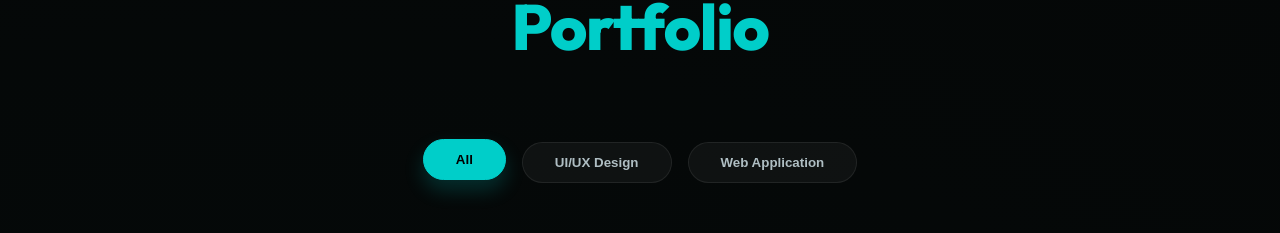
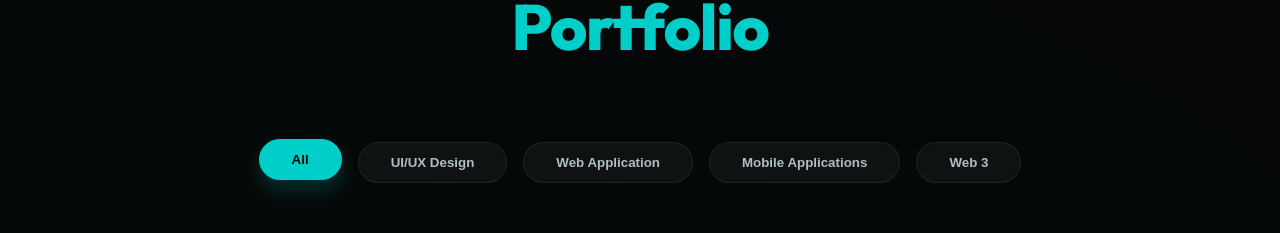
Before and after one commit to AdamDono/adam-dono-portfolio, an Angular app: page / in a window 1280 px wide. Shown: the part 3670-3903 px from the top of the page. Built offline with nearby package versions, Linux system fonts and the light colour scheme; no server answers; what ngx-lottie would draw is missing.

Commit message:
new categiry

```diff
--- a/src/app/components/portfolio/portfolio.component.ts
+++ b/src/app/components/portfolio/portfolio.component.ts
@@ -14,7 +14,7 @@ import { LoadingComponent } from '../loading/loading.component';
   styleUrls: ['./portfolio.component.css']
 })
 export class PortfolioComponent implements OnInit {
-  categories = ['All', 'UI/UX Design', 'Web Application'];
+  categories = ['All', 'UI/UX Design', 'Web Application', 'Mobile Applications', 'Web 3'];
   selectedCategory = 'All';
   isLoading = true;
   selectedProject: Project | null = null;
@@ -194,6 +194,28 @@ export class PortfolioComponent implements OnInit {
       imageUrl: '/ablewheels.png',
       demoLink: 'https://www.figma.com/design/Z1FYO6KXCVQz1oS5CSJCEN/AbleWHeels?node-id=144-1780',
       featured: true
+    },
+    {
+      id: 14,
+      title: 'Spike AI',
+      category: 'Web 3',
+      description: 'A utility token launching on Base, integrated with AI-driven ecosystems to power the next generation of decentralized applications. It serves as the core utility token for the Binary Trading Bot, enabling automated executions and platform utility.',
+      tags: ['Web 3', 'Base', 'AI', 'Utility Token', 'Blockchain'],
+      videoUrl: 'https://youtu.be/q8D6-GiVqUs',
+      imageUrl: '/profile-pic.jpg',
+      demoLink: 'https://pacetech.dev/spike-ai.html',
+      featured: true
+    },
+    {
+      id: 15,
+      title: 'Binary Trading Bot',
+      category: 'Web Application',
+      description: 'Automated trading bot built with Python that utilizes high-frequency APIs to connect with binary trading platforms and delivers real-time signals and account updates via Telegram. Integrated with the Spike AI token ecosystem.',
+      tags: ['Python', 'API Integration', 'Trading Bot', 'Telegram API', 'Automation'],
+      imageUrl: '/profile-pic.jpg',
+      demoLink: '#',
+      codeLink: 'https://github.com/AdamDono/Chatbox',
+      featured: true
     }
   ];
 
```
